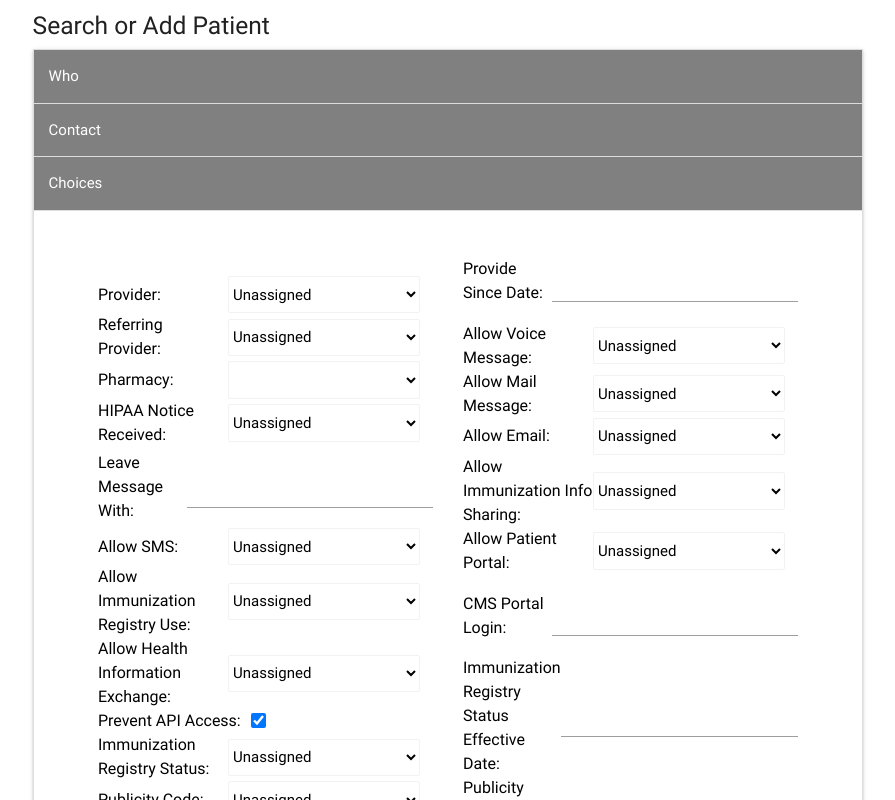
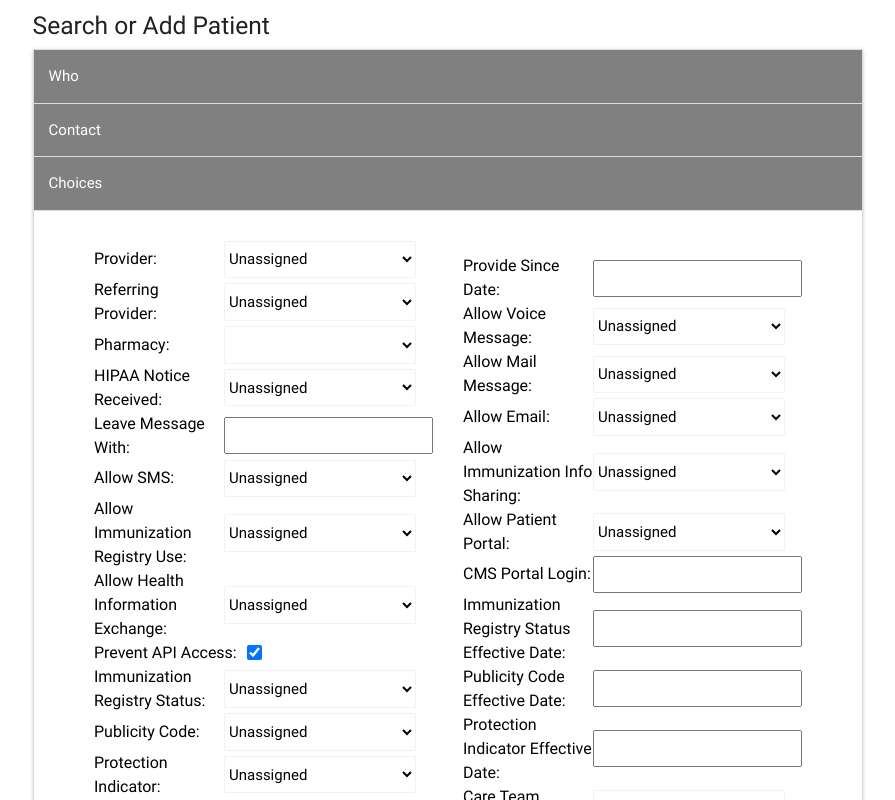
Before and after one commit to idreesahmed1257/openEMR-Front, a React (Create React App) app: page / in a window 1280 px wide. Both pictures are taken after a click on the element "Choices". Shown: the top 800 px of the page, without its empty margins (192-1087 px from the left). Built offline with nearby package versions, Linux system fonts and the light colour scheme.

Commit message:
Some Edits in Ahmd's File

```diff
--- a/src/Pages/patient/AddPatients2.jsx
+++ b/src/Pages/patient/AddPatients2.jsx
@@ -565,7 +565,7 @@ const AddPatients2 = () => {
                       </div>
                       <div className="d-flex align-center">
                         <label htmlFor="lmw">Leave Message With:</label>
-                        <input type="text" name="" id="lmw" />
+                        <input type="text" name="" id="lmw" class="browser-default " />
                       </div>
                       <div className="d-flex align-center">
                         <label>Allow SMS:</label>
@@ -651,18 +651,18 @@ const AddPatients2 = () => {
                       </div>
                       <div className="d-flex align-center">
                         <label htmlFor="prov">Care Team(Provider):</label>
-                        <input type="text" name="" id="prov" />
+                        <input type="text" name="" id="prov" className="browser-default" />
                       </div>
                       <div className="d-flex align-center">
                         <label htmlFor="fac">Care Team(Facility):</label>
-                        <input type="text" name="" id="fac" />
+                        <input type="text" name="" id="fac" className="browser-default" />
                       </div>
                     </div>
                     {/* 2 */}
                     <div>
                       <div className="d-flex align-center">
                         <label htmlFor="psd">Provide Since Date:</label>
-                        <input type="text" name="" id="psd" />
+                        <input type="text" name="" id="psd" className="browser-default" />
                       </div>
                       <div className="d-flex align-center">
                         <label>Allow Voice Message:</label>
@@ -721,25 +721,25 @@ const AddPatients2 = () => {
                       </div>
                       <div className="d-flex align-center">
                         <label htmlFor="cpl">CMS Portal Login:</label>
-                        <input type="text" name="" id="cpl" />
+                        <input type="text" name="" id="cpl" className="browser-default" />
                       </div>
                       <div className="d-flex align-center">
                         <label htmlFor="cpl">
                           Immunization Registry Status Effective Date:
                         </label>
-                        <input type="text" name="" id="cpl" />
+                        <input type="text" name="" id="cpl" className="browser-default" />
                       </div>
                       <div className="d-flex align-center">
                         <label htmlFor="cpl">
                           Publicity Code Effective Date:
                         </label>
-                        <input type="text" name="" id="cpl" />
+                        <input type="text" name="" id="cpl" className="browser-default" />
                       </div>
                       <div className="d-flex align-center">
                         <label htmlFor="cpl">
                           Protection Indicator Effective Date:
                         </label>
-                        <input type="text" name="" id="cpl" />
+                        <input type="text" name="" id="cpl" className="browser-default" />
                       </div>
                       <div className="d-flex align-center">
                         <label>Care Team Status:</label>
```
